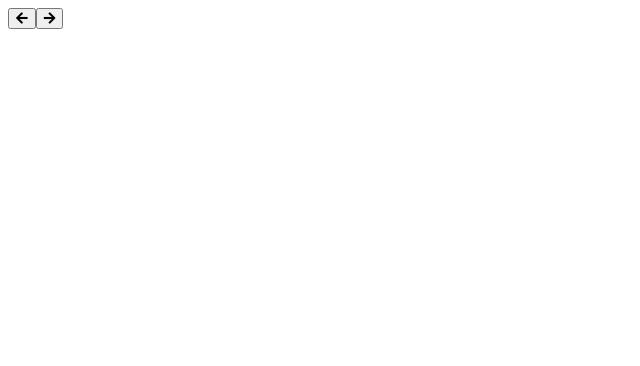
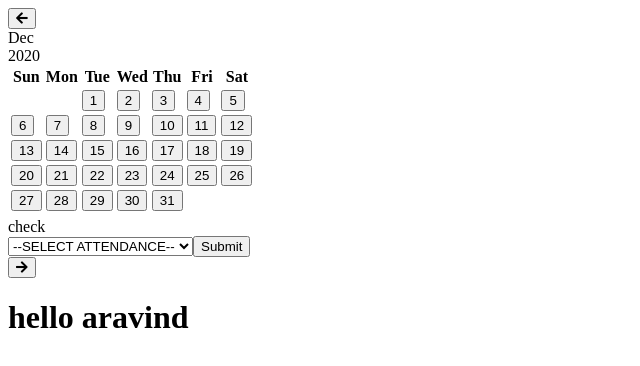
Before and after one commit to Aravindchandran98/Calender_App_with_React, a React (Create React App) app: page / in a window 1280 px wide. Shown: the top 366 px of the page, without its empty margins (0-640 px from the left). Built offline with nearby package versions, Linux system fonts and the light colour scheme.

Commit message:
Add the two files that generate the calendar and move to next or previous months and limit the transalation to the months i.e before and after two months set a button to mark those as attendance details

```diff
--- a/src/App.js
+++ b/src/App.js
@@ -11,7 +11,7 @@ class App extends Component {
         return (
             <Fragment>
                 <CalenderOuterLayout/>
-
+               <h1>hello aravind</h1>
             </Fragment>
          );
     }
--- a/src/Component/CalendarGeneratingComponent.jsx
+++ b/src/Component/CalendarGeneratingComponent.jsx
@@ -1,8 +1,14 @@
-import React, { Fragment } from 'react';
+import React, { Fragment, useState } from 'react';
+import { v4 as uuidv4 } from 'uuid';
 
-const CalendarGeneratingComponent = () => {
-    var a="2020-10-01";
-    var date = new Date(a);
+const CalendarGeneratingComponent = (props) => {
+    // var a="2020-10-01";
+    var [datesUniqueId,setdatesUniqueId] = useState("");
+    var calendarGeneratingDate = props.calendarGeneratingDate;
+    console.log(uuidv4());
+    console.log(uuidv4());
+    console.log(uuidv4());
+    var date = new Date(calendarGeneratingDate);
     var month = ["Jan","Feb","Mar","Apr","May","Jun","Jul","Aug","Sep","Oct","Nov","Dec"];
     var week = ["Sun","Mon","Tue","Wed","Thu","Fri","Sat"];
     var lastDateInTheFirstWeek = week.length-monthStarts();
@@ -41,6 +47,8 @@ const CalendarGeneratingComponent = () => {
             }
     }
 
+    // var [datesUniqueId,setdatesUniqueId] = useState(1);
+
     function monthStarts() {
         var date2 = new Date(`${date.getFullYear()}-${date.getMonth()+1}-${1}`)
         spaces = date2.getDay();
@@ -48,7 +56,25 @@ const CalendarGeneratingComponent = () => {
         return spaces;
     }
 
+    var handleButtonClick=(e) => {
+        console.log(typeof e.target.id);
+        console.log(e.target.innerHTML,"hi i am working");
+        var tempVar = e.target.id;
+        setdatesUniqueId(tempVar);
+        console.log("i am updated",datesUniqueId);
+        console.log(datesUniqueId);
+    }
+
+    function handleSelection(e){
+        e.preventDefault();
+        console.log("empty");
+        console.log("i am form after submission",datesUniqueId);
+
+    }
+
+
     return (
+
         <Fragment>
             <section>
                 <article>
@@ -71,15 +97,16 @@ const CalendarGeneratingComponent = () => {
                         <tbody>
                             <tr>
                                 {emptyArray.map((currentValue) => (
-                                <td>{currentValue}</td>
+                                <td id={uuidv4()}>{currentValue}</td>
                                 ))}
                                 {datesArray.map((currentValue) => (
-                                <td>{currentValue}</td>
+                                <td><button id={uuidv4()} onClick={handleButtonClick}>{currentValue}</button></td>
                                 ))}
                             </tr>
                             {lastFiveColumnArray.map(() => (
                                 <tr>{week.map(() => (
-                                        <td>{dateIncreament >=(noOfDaysInMonth) ? " " : (dateIncreament+=1) }</td>
+                                        <td>{dateIncreament >=(noOfDaysInMonth) ? " "  :
+                                        <button id={uuidv4()} onClick={handleButtonClick}>{(dateIncreament+=1)}</button>}</td>
                                     ))}
                                 </tr>
                             ))}
@@ -87,6 +114,23 @@ const CalendarGeneratingComponent = () => {
                     </table>
                 </article>
             </section>
+            <section>
+                <article>
+                    <div>
+                        {datesUniqueId+"check"}
+                        <form onSubmit={handleSelection}>
+                        <select name="attendance" id="attendance">
+                            <option value="selectAttendance">--SELECT ATTENDANCE--</option>
+                            <option value="present">Present</option>
+                            <option value="leave">Leave</option>
+                            <option value="weekoff">W/O</option>
+                            <option value="holiday">Holiday</option>
+                        </select>
+                        <input type="submit"/>
+                        </form>
+                    </div>
+                </article>
+            </section>
         </Fragment>
     )
 }
--- a/src/Component/CalenderOuterLayout.jsx
+++ b/src/Component/CalenderOuterLayout.jsx
@@ -1,42 +1,113 @@
-import React, { Fragment,useState} from 'react';
+import React, {useState} from 'react';
 import CalendarGeneratingComponent from './CalendarGeneratingComponent';
 
 const CalenderOuterLayout = () => {
-    const [previousNoOfToMonthDisplay,setpreviousNoOfToMonthDisplay] =useState(valueOfPreviousMonthDisplay);
+    // var [previousNoOfToMonthDisplay,setpreviousNoOfToMonthDisplay] =useState(0);
     var valueOfPreviousMonthDisplay = 0;
-    var limitOfPreviousMonthDisplay = 2;
-    var currentDateObject = new Date();
-    var variableDateObject = new Date(dateObjectValue)
-    var dateObjectValue ;
-    // var previousNoOfToMonthDisplay = 5;
+    var limitOfPreviousMonthDisplay = 1;
+    // var previousNoOfMonthDisplay = 0;
+    var [previousNoOfMonthDisplay,setPreviousNoOfToMonthDisplay] =useState(0);
+    var limitOfNextMonthDisplay = 1;
+    var [nextNoOfMonthDisplay,setNextNoOfMonthDisplay] = useState(0);
+    var initialDateObject = new Date();
+    // var currentDateObjectValue = `${initialDateObject.getFullYear()}-${initialDateObject.getMonth()+1}-${1}`;
+    var [currentDateObjectValue,setCurrentDateObjectValue] = useState(`${initialDateObject.getFullYear()}-${initialDateObject.getMonth()+1}-${1}`);
+    var currentDateObject = new Date(currentDateObjectValue);
+    var variableDateObjectValue ;
+    // var variableDateObject = new Date(variableDateObjectValue);
+    console.log(previousNoOfMonthDisplay);
     var nextNoOfToMonthDisplay = 2;
+    var dateObjectValue;
     var handlingLeftArrow=()=> {
+        // console.log(previousNoOfToMonthDisplay);
         console.log("i am left arrow");
-        if (previousNoOfToMonthDisplay <= limitOfPreviousMonthDisplay) {
-            dateObjectValue = `${currentDateObject.getFullYear()}-${(currentDateObject.getMonth()+1)-previousNoOfToMonthDisplay}-${1}`;
-            console.log("BEFORE",previousNoOfToMonthDisplay);
-            setpreviousNoOfToMonthDisplay(previousNoOfToMonthDisplay += 1);
-            console.log(dateObjectValue);
-            console.log("AFTER",previousNoOfToMonthDisplay);
+        // var decreasingLimitedYearVariableInleftArrow = initialDateObject.getFullYear();
+        var decreasingLimitedMonthVariableInleftArrow = initialDateObject.getMonth()+1;
+        if (decreasingLimitedMonthVariableInleftArrow === 1) {
+            decreasingLimitedMonthVariableInleftArrow = 12;
         }
+        if ((
+            // (initialDateObject.getMonth()+1)-limitOfPreviousMonthDisplay
+            decreasingLimitedMonthVariableInleftArrow-limitOfPreviousMonthDisplay
+            )===(currentDateObject.getMonth()+1)) {
+            console.log("you are not have access to view the previous month");
+        }
+        // if (previousNoOfMonthDisplay < limitOfPreviousMonthDisplay) {
+            else{
+            console.log("BEFORE",previousNoOfMonthDisplay);
+            console.log("currentDateObjectValue",currentDateObjectValue);
+            setPreviousNoOfToMonthDisplay(previousNoOfMonthDisplay += 1);
+            // previousNoOfMonthDisplay +=1;
+            var decreasingYearVariableInleftArrow = currentDateObject.getFullYear();
+            var decreasingMonthVariableInleftArrow = currentDateObject.getMonth()+1;
+            if (decreasingMonthVariableInleftArrow === 1) {
+                decreasingMonthVariableInleftArrow = 12;
+                decreasingYearVariableInleftArrow -= 1;
+                dateObjectValue = `${decreasingYearVariableInleftArrow}-${(decreasingMonthVariableInleftArrow)}-${1}`;
+            }else{
+                dateObjectValue = `${decreasingYearVariableInleftArrow}-${(decreasingMonthVariableInleftArrow)-1}-${1}`;
+            }
+            // currentDateObjectValue = dateObjectValue;
+            // var temp  = currentDateObject.getFullYear();
+            // console.log(typeof temp);
+            setCurrentDateObjectValue(dateObjectValue);
+            console.log("dateobjectvalue",dateObjectValue);
+            console.log("currentDateObjectValue",currentDateObjectValue);
+            console.log("AFTER",previousNoOfMonthDisplay);
+        }
+        // console.log("currentDateObjectValue",currentDateObjectValue);
     }
 
+    // console.log(variableDateObject.getFullYear());
     var handlingRightArrow=()=> {
         console.log("i am right arrow");
+        // console.log("variablesateobject",variableDateObject);
+        var increasingLimitedMonthVariableInleftArrow = initialDateObject.getMonth()+1;
+        if (increasingLimitedMonthVariableInleftArrow === 12) {
+            increasingLimitedMonthVariableInleftArrow = 1;
+        }
+        if (((
+            // (initialDateObject.getMonth()+1)+limitOfNextMonthDisplay
+            (increasingLimitedMonthVariableInleftArrow+limitOfNextMonthDisplay)
+                 )===(currentDateObject.getMonth()+1))) {
+            console.log("you are not have access to view the previous month");
+        }
+        // if (nextNoOfMonthDisplay < limitOfNextMonthDisplay) {
+            else{
+            console.log("BEFORE",nextNoOfMonthDisplay);
+            console.log("currentDateObjectValue",currentDateObjectValue);
+            setNextNoOfMonthDisplay(nextNoOfMonthDisplay += 1);
+            // nextNoOfMonthDisplay +=1;
+            var increasingYearVariableInRightArrow = currentDateObject.getFullYear();
+            var increasingMonthVariableInRightArrow = currentDateObject.getMonth()+1;
+            if (increasingMonthVariableInRightArrow === 12) {
+                increasingMonthVariableInRightArrow = 1;
+                increasingYearVariableInRightArrow += 1;
+                variableDateObjectValue = `${increasingYearVariableInRightArrow}-${(increasingMonthVariableInRightArrow)}-${1}`;
+            } else {
+                variableDateObjectValue = `${increasingYearVariableInRightArrow}-${(increasingMonthVariableInRightArrow)+1}-${1}`;
+            }
+            // currentDateObjectValue = variableDateObjectValue;
+            setCurrentDateObjectValue(variableDateObjectValue);
+            console.log("variableDateObjectValue",variableDateObjectValue);
+            console.log("currentDateObjectValue",currentDateObjectValue);
+            console.log("AFTER",nextNoOfMonthDisplay);
+        }
+        // console.log("currentDateObjectValue",currentDateObjectValue);
     }
 
     return (
         <>
             <section>
                 <article>
-                    <div className="calendarDisplay">
-                        {/* <CalendarGeneratingComponent/> */}
-                    </div>
                     <div className="doubleArrowsButton">
                         <button className="leftArrow" onClick={handlingLeftArrow}>
                             <i className="fas fa-arrow-left"></i>
                         </button>
-                        <button className="righttArrow" onClick={handlingRightArrow}>
+                        <div className="calendarDisplay">
+                         <CalendarGeneratingComponent calendarGeneratingDate={currentDateObjectValue}/>
+                        </div>
+                        <button className="rightArrow" onClick={handlingRightArrow}>
                             <i className="fas fa-arrow-right"></i>
                         </button>
                     </div>
@@ -46,4 +117,4 @@ const CalenderOuterLayout = () => {
     )
 }
 
-export default CalenderOuterLayout
+export default CalenderOuterLayout;
```
